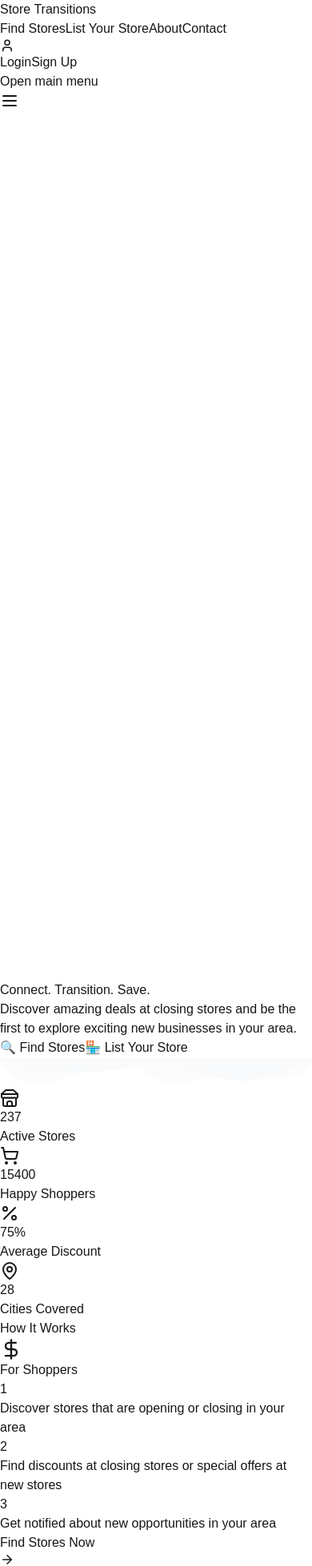
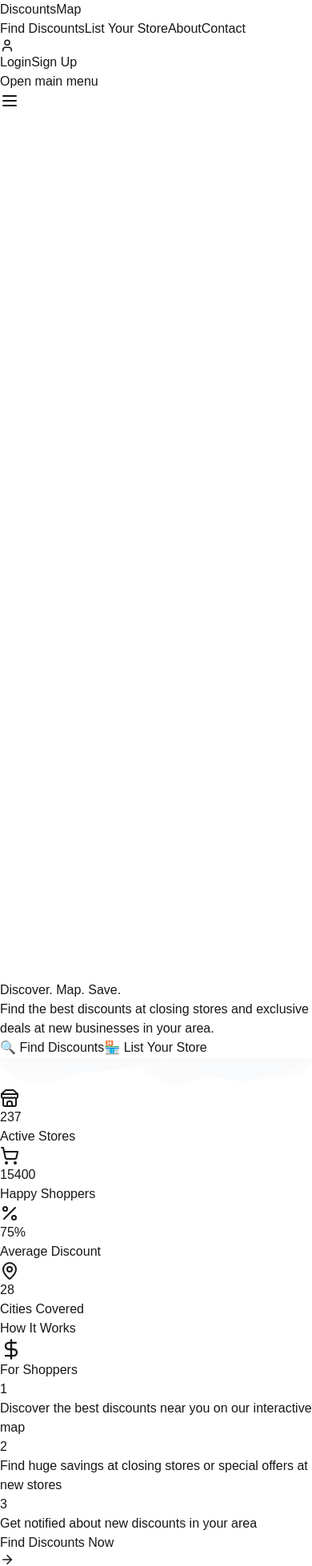
Before and after one commit to ryandahan/mybusiness, a Next.js app: page / in a window 390 px wide. Shown: the top 1958 px of the page at 80% size. Built offline with nearby package versions, Linux system fonts and the light colour scheme; no server answers; the database is empty.

Commit message:
last fix before sending it live

```diff
--- a/src/app/about/page.tsx
+++ b/src/app/about/page.tsx
@@ -12,7 +12,7 @@ export default function About() {
             <ArrowLeft size={16} className="mr-1" />
             Back to home
           </Link>
-          <h1 className="text-4xl md:text-5xl font-bold mb-4">About Store Transitions</h1>
+          <h1 className="text-4xl md:text-5xl font-bold mb-4">About DiscountsMap</h1>
           <p className="text-xl max-w-3xl">
             Helping shoppers find great deals while supporting businesses during their closing transitions.
           </p>
@@ -25,13 +25,13 @@ export default function About() {
           <div className="max-w-3xl mx-auto">
             <h2 className="text-3xl font-bold mb-6">Our Story</h2>
             <p className="text-lg text-gray-700 mb-4">
-              Store Transitions was founded in 2025 with a simple mission: to create a win-win platform that connects shoppers with businesses that are closing their doors.
+              DiscountsMap was founded in 2025 with a simple mission: to create a win-win platform that connects shoppers with businesses that are closing their doors.
             </p>
             <p className="text-lg text-gray-700 mb-4">
               After witnessing many local stores struggle during their closing phases and seeing how often shoppers missed out on great deals because they didn't know about these sales, we realized there was a need for a dedicated platform to bridge this gap.
             </p>
             <p className="text-lg text-gray-700">
-              Today, Store Transitions helps thousands of shoppers find exceptional deals while assisting business owners in efficiently managing their store closings with dignity and financial success.
+              Today, DiscountsMap helps thousands of shoppers find exceptional deals while assisting business owners in efficiently managing their store closings with dignity and financial success.
             </p>
           </div>
         </div>
--- a/src/app/layout.tsx
+++ b/src/app/layout.tsx
@@ -14,8 +14,8 @@ const geistMono = Geist_Mono({
 });
 
 export const metadata: Metadata = {
-  title: "Store Transitions - Find Deals at Closing Stores",
-  description: "Connect with closing stores for great deals while helping businesses transition smoothly",
+  title: "DiscountsMap - Find Deals and Discounts Near You",
+  description: "Discover the best discounts at closing stores and exclusive deals at new businesses in your area",
 };
 
 export default function RootLayout({
@@ -34,7 +34,7 @@ export default function RootLayout({
               <div className="md:flex md:items-center md:justify-between">
                 <div className="mt-8 md:mt-0 md:order-1">
                   <p className="text-center text-sm text-gray-500">
-                    &copy; {new Date().getFullYear()} Store Transitions. All rights reserved.
+                    &copy; {new Date().getFullYear()} DiscountsMap. All rights reserved.
                   </p>
                 </div>
               </div>
--- a/src/app/page.tsx
+++ b/src/app/page.tsx
@@ -215,17 +215,17 @@ export default function Home() {
         <div className="container mx-auto px-4 text-center relative z-10">
           <div className="max-w-4xl mx-auto">
             <h1 className="text-5xl md:text-7xl font-bold mb-6 animate-fade-in">
-              Connect. Transition. <span className="text-yellow-300">Save.</span>
+              Discover. Map. <span className="text-yellow-300">Save.</span>
             </h1>
             <p className="text-xl md:text-2xl mb-10 animate-slide-up opacity-90">
-              Discover amazing deals at closing stores and be the first to explore exciting new businesses in your area.
+              Find the best discounts at closing stores and exclusive deals at new businesses in your area.
             </p>
 
             {/* Use Next.js Link component properly */}
             <div className="relative z-50 flex justify-center mt-10 gap-4">
               <Link href="/map" passHref>
                 <span className="bg-white text-blue-600 px-4 py-2 rounded-full cursor-pointer block">
-                  🔍 Find Stores
+                  🔍 Find Discounts
                 </span>
               </Link>
               <Link href="/submit" passHref>
@@ -286,20 +286,20 @@ export default function Home() {
                 <ul className="space-y-4">
                   <li className="flex">
                     <span className="bg-green-100 text-green-800 rounded-full w-6 h-6 flex items-center justify-center mr-3 flex-shrink-0 group-hover:scale-110 transition-transform duration-300">1</span>
-                    <p>Discover stores that are opening or closing in your area</p>
+                    <p>Discover the best discounts near you on our interactive map</p>
                   </li>
                   <li className="flex">
                     <span className="bg-green-100 text-green-800 rounded-full w-6 h-6 flex items-center justify-center mr-3 flex-shrink-0 group-hover:scale-110 transition-transform duration-300">2</span>
-                    <p>Find discounts at closing stores or special offers at new stores</p>
+                    <p>Find huge savings at closing stores or special offers at new stores</p>
                   </li>
                   <li className="flex">
                     <span className="bg-green-100 text-green-800 rounded-full w-6 h-6 flex items-center justify-center mr-3 flex-shrink-0 group-hover:scale-110 transition-transform duration-300">3</span>
-                    <p>Get notified about new opportunities in your area</p>
+                    <p>Get notified about new discounts in your area</p>
                   </li>
                 </ul>
                 <div className="mt-8 text-center">
                   <Link href="/map" className="inline-flex items-center px-6 py-3 bg-green-500 text-white rounded-full font-medium hover:bg-green-600 transition shadow-md group-hover:shadow-lg">
-                    Find Stores Now
+                    Find Discounts Now
                     <ArrowRight className="ml-2 transition-transform duration-300 group-hover:translate-x-1" size={18} />
                   </Link>
                 </div>
@@ -317,7 +317,7 @@ export default function Home() {
                 <ul className="space-y-4">
                   <li className="flex">
                     <span className="bg-blue-100 text-blue-800 rounded-full w-6 h-6 flex items-center justify-center mr-3 flex-shrink-0 group-hover:scale-110 transition-transform duration-300">1</span>
-                    <p>List your closing store to reach motivated buyers</p>
+                    <p>List your closing store to reach motivated discount-hunters</p>
                   </li>
                   <li className="flex">
                     <span className="bg-blue-100 text-blue-800 rounded-full w-6 h-6 flex items-center justify-center mr-3 flex-shrink-0 group-hover:scale-110 transition-transform duration-300">2</span>
@@ -348,15 +348,15 @@ export default function Home() {
                 <ul className="space-y-4">
                   <li className="flex">
                     <span className="bg-purple-100 text-purple-800 rounded-full w-6 h-6 flex items-center justify-center mr-3 flex-shrink-0 group-hover:scale-110 transition-transform duration-300">1</span>
-                    <p>Announce your new store to the community</p>
+                    <p>Announce your new store and special offers on our map</p>
                   </li>
                   <li className="flex">
                     <span className="bg-purple-100 text-purple-800 rounded-full w-6 h-6 flex items-center justify-center mr-3 flex-shrink-0 group-hover:scale-110 transition-transform duration-300">2</span>
-                    <p>Promote your opening offers and special events</p>
+                    <p>Promote your opening discounts and special events</p>
                   </li>
                   <li className="flex">
                     <span className="bg-purple-100 text-purple-800 rounded-full w-6 h-6 flex items-center justify-center mr-3 flex-shrink-0 group-hover:scale-110 transition-transform duration-300">3</span>
-                    <p>Connect with customers who are eager to discover new businesses</p>
+                    <p>Connect with customers who are eager to discover new deals</p>
                   </li>
                 </ul>
                 <div className="mt-8 text-center">
@@ -375,9 +375,9 @@ export default function Home() {
       <section className="py-20 bg-white">
         <div className="container mx-auto px-4">
           <div className="text-center mb-16">
-            <h2 className="text-4xl font-bold mb-4">Featured Stores</h2>
+            <h2 className="text-4xl font-bold mb-4">Featured Discounts</h2>
             <p className="text-xl text-gray-600 max-w-2xl mx-auto">
-              Discover businesses in transition near you and find amazing opportunities
+              Discover the best savings opportunities near you
             </p>
           </div>
 
@@ -498,7 +498,7 @@ export default function Home() {
 
           <div className="text-center mt-12">
             <Link href="/map" className="bg-indigo-600 text-white px-8 py-4 rounded-full font-medium hover:bg-indigo-700 transition inline-flex items-center shadow-lg hover:shadow-xl transform hover:scale-105">
-              View All Stores
+              View All Discounts
               <ArrowRight size={18} className="ml-2" />
             </Link>
           </div>
@@ -521,9 +521,9 @@ export default function Home() {
         <div className="container mx-auto px-4 relative z-10">
           <div className="flex flex-col md:flex-row items-center">
             <div className="md:w-1/2 mb-10 md:mb-0 md:pr-10">
-              <h2 className="text-4xl font-bold mb-6">Discover Stores Near You</h2>
+              <h2 className="text-4xl font-bold mb-6">Discover Deals Near You</h2>
               <p className="text-gray-300 text-lg mb-8">
-                Our interactive map makes it easy to find transitioning stores in your area.
+                Our interactive map makes it easy to find the best discounts in your area.
                 Filter by store type, category, or discount percentage to find exactly what you're looking for.
               </p>
               <div className="space-y-4">
@@ -533,7 +533,7 @@ export default function Home() {
                   </div>
                   <div>
                     <h3 className="font-bold text-xl mb-1">Location-Based Search</h3>
-                    <p className="text-gray-300">Find stores near you or in any location you're interested in.</p>
+                    <p className="text-gray-300">Find discounts near you or in any location you're interested in.</p>
                   </div>
                 </div>
                 <div className="flex items-start">
@@ -551,7 +551,7 @@ export default function Home() {
                   </div>
                   <div>
                     <h3 className="font-bold text-xl mb-1">Real-Time Updates</h3>
-                    <p className="text-gray-300">New stores are added daily. Never miss an opportunity.</p>
+                    <p className="text-gray-300">New deals are added daily. Never miss a discount opportunity.</p>
                   </div>
                 </div>
               </div>
@@ -566,7 +566,7 @@ export default function Home() {
               <div className="rounded-xl overflow-hidden shadow-2xl border-4 border-gray-800 relative transform hover:scale-105 transition-transform duration-300">
                 <img
                   src="/map-preview.jpeg"
-                  alt="Store Map Preview"
+                  alt="Discount Map Preview"
                   className="w-full h-auto"
                   onError={(e) => {
                     // Fallback for missing image
@@ -624,10 +624,10 @@ export default function Home() {
                 <AlertCircle size={32} className="text-indigo-900" />
               </div>
             </div>
-            <h2 className="text-4xl md:text-5xl font-bold mb-6">Ready to Discover Amazing Opportunities?</h2>
+            <h2 className="text-4xl md:text-5xl font-bold mb-6">Ready to Discover Amazing Discounts?</h2>
             <p className="text-xl mb-10 text-blue-100">
-              Join thousands of shoppers and store owners on Store Transitions today.
-              Whether you're looking for deals or need to manage a store transition, we've got you covered.
+              Join thousands of shoppers and store owners on DiscountsMap today.
+              Whether you're hunting for deals or need to advertise your store's discounts, we've got you covered.
             </p>
             <div className="flex flex-col md:flex-row gap-5 justify-center">
               <Link href="/map?type=closing"
@@ -640,14 +640,14 @@ export default function Home() {
               <Link href="/map?type=opening"
                 className="group bg-purple-500 text-white px-8 py-4 rounded-full font-medium hover:bg-purple-600 transition shadow-lg transform hover:scale-105">
                 <span className="flex items-center">
-                  Discover New Stores
+                  Discover New Deals
                   <ArrowRight className="ml-2 transition-transform duration-300 group-hover:translate-x-1" size={18} />
                 </span>
               </Link>
             </div>
 
             <div className="mt-12 pt-12 border-t border-blue-400 border-opacity-30">
-              <p className="text-blue-200 mb-4">Create an account to save your favorite stores and get notified of new opportunities</p>
+              <p className="text-blue-200 mb-4">Create an account to save your favorite discounts and get notified of new deals</p>
               <Link href="/register" className="inline-flex items-center px-6 py-3 bg-white text-indigo-700 rounded-full font-medium hover:bg-gray-100 transition shadow-lg">
                 <User size={18} className="mr-2" />
                 Sign Up Now - It's Free
@@ -662,9 +662,9 @@ export default function Home() {
         <div className="container mx-auto px-4">
           <div className="grid md:grid-cols-4 gap-8">
             <div>
-              <h3 className="font-bold text-xl mb-6">Store Transitions</h3>
+              <h3 className="font-bold text-xl mb-6">DiscountsMap</h3>
               <p className="text-gray-400 mb-6">
-                Connecting shoppers with businesses in transition for great opportunities.
+                Connecting shoppers with the best discounts and deals in their area.
               </p>
               <div className="flex space-x-4">
                 <a href="#" className="bg-gray-800 hover:bg-blue-600 w-10 h-10 rounded-full flex items-center justify-center transition-colors">
@@ -682,7 +682,7 @@ export default function Home() {
             <div>
               <h3 className="font-bold text-xl mb-6">Quick Links</h3>
               <ul className="space-y-3">
-                <li><Link href="/map" className="text-gray-400 hover:text-white transition">Find Stores</Link></li>
+                <li><Link href="/map" className="text-gray-400 hover:text-white transition">Find Discounts</Link></li>
                 <li><Link href="/submit" className="text-gray-400 hover:text-white transition">List Your Store</Link></li>
                 <li><Link href="/about" className="text-gray-400 hover:text-white transition">About Us</Link></li>
                 <li><Link href="/contact" className="text-gray-400 hover:text-white transition">Contact Us</Link></li>
@@ -727,7 +727,7 @@ export default function Home() {
           </div>
 
           <div className="border-t border-gray-800 mt-12 pt-6 flex flex-col md:flex-row justify-between items-center text-gray-500">
-            <p>© {new Date().getFullYear()} Store Transitions. All rights reserved.</p>
+            <p>© {new Date().getFullYear()} DiscountsMap. All rights reserved.</p>
             <div className="mt-4 md:mt-0">
               <Link href="/terms" className="hover:text-white transition mr-6">Terms of Service</Link>
               <Link href="/privacy-policy" className="hover:text-white transition">Privacy Policy</Link>
--- a/src/components/Navbar.tsx
+++ b/src/components/Navbar.tsx
@@ -56,7 +56,7 @@ export default function Navbar() {
           <div className="flex">
             <div className="flex-shrink-0 flex items-center">
               <Link href="/" className="text-blue-600 text-xl font-bold">
-                Store Transitions
+                DiscountsMap
               </Link>
             </div>
             <div className="hidden sm:ml-6 sm:flex sm:space-x-6">
@@ -64,7 +64,7 @@ export default function Navbar() {
                 href="/map"
                 className="inline-flex items-center px-1 pt-1 text-gray-900 hover:text-blue-600"
               >
-                Find Stores
+                Find Discounts
               </Link>
               <Link
                 href="/submit"
@@ -197,7 +197,7 @@ export default function Navbar() {
               className="block pl-3 pr-4 py-2 border-l-4 border-transparent text-base font-medium text-gray-600 hover:bg-gray-50 hover:border-gray-300 hover:text-gray-800"
               onClick={() => setMenuOpen(false)}
             >
-              Find Stores
+              Find Discounts
             </Link>
             <Link
               href="/submit"
```
